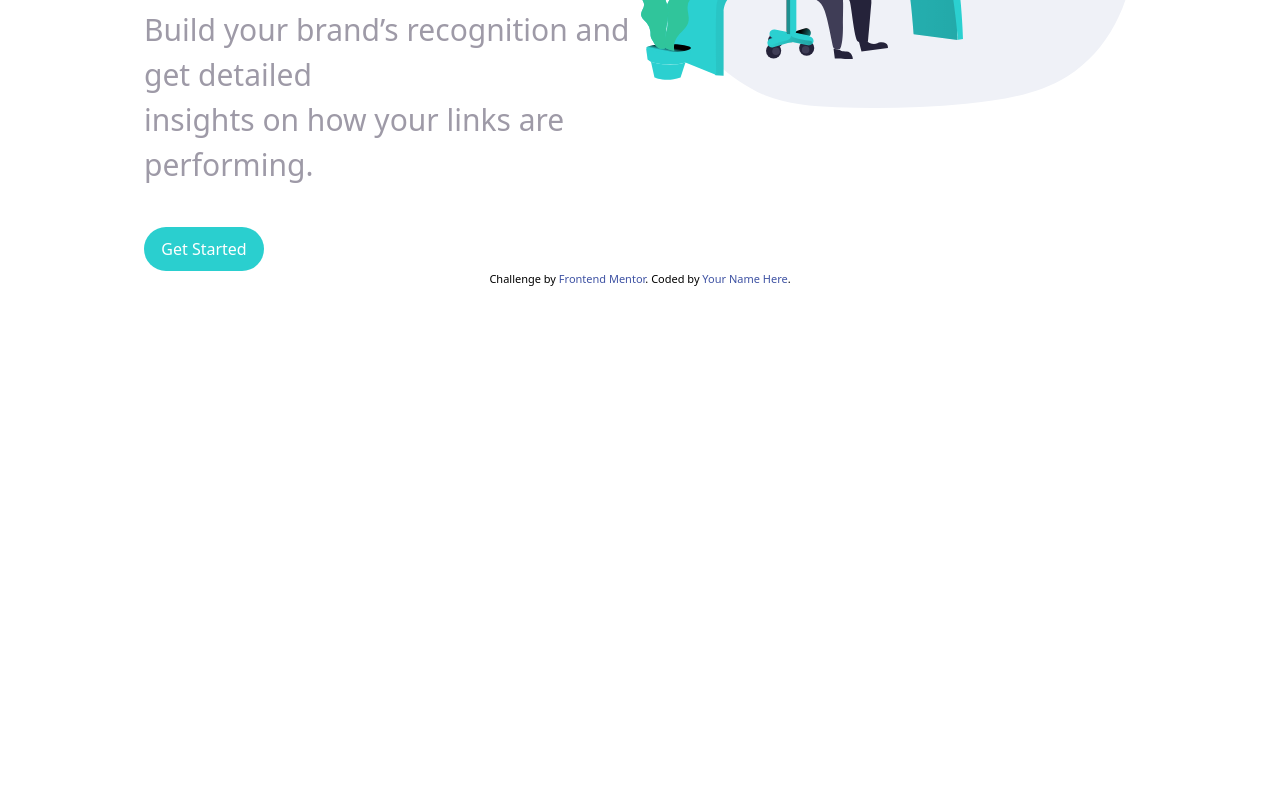
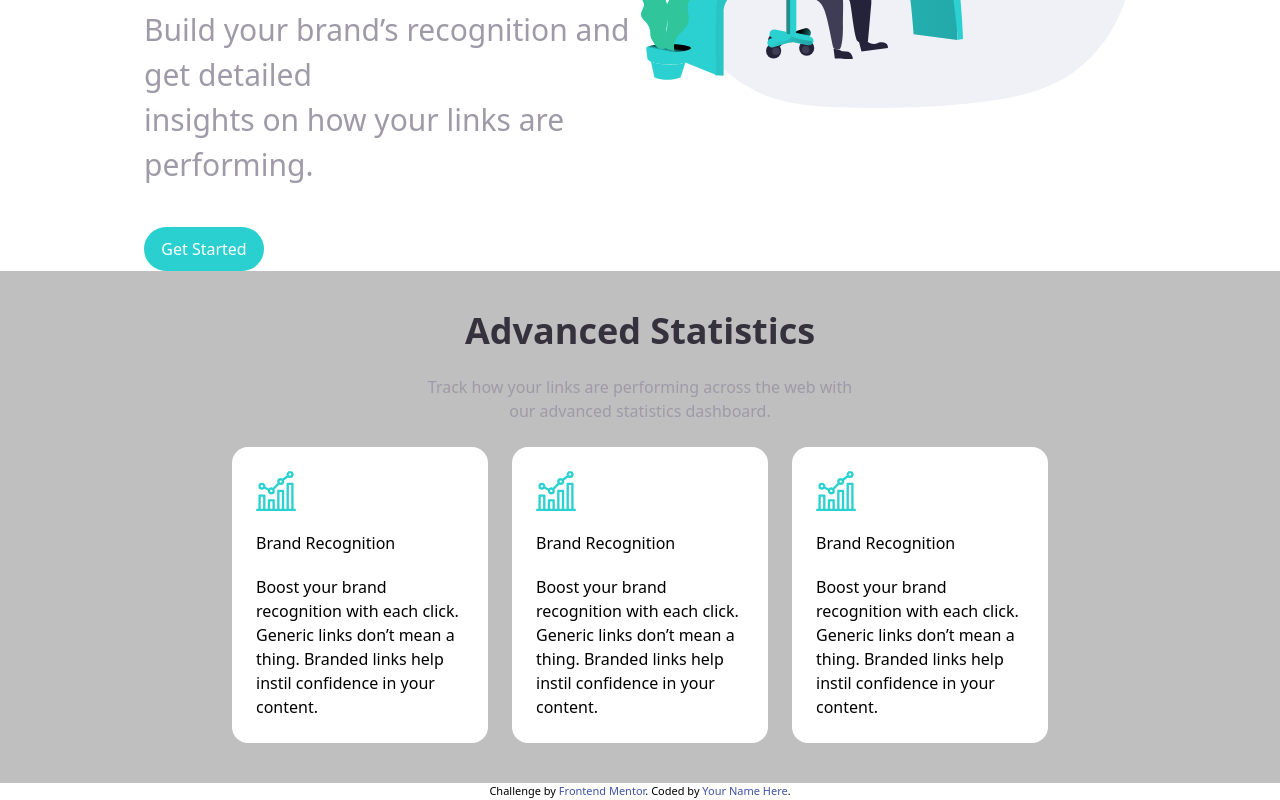
Before and after one commit to vinicim002/url-shortening-api-master, a website: page index.html in a window 1280 px wide. Shown: the part 599-1399 px from the top of the page. Before the commit the page ends 887 px from the top, so only its background shows below. Drawn offline with Linux system fonts and the light colour scheme.

Commit message:
Iniciando nova secao

```diff
--- a/index.html
+++ b/index.html
@@ -46,6 +46,48 @@
       </div>
     </section>
 
+    <section class="flex items-center flex-col bg-gray-400 py-10">
+      <div class="mx-36 flex flex-col items-center">
+        <h2 class="text-gray-900 font-bold text-4xl mb-6">Advanced Statistics</h2>
+        <p class="text-center text-gray-500 mb-6">
+          Track how your links are performing across the web with <br>
+          our advanced statistics dashboard.
+        </p>
+      </div>
+
+      <div class="flex gap-6 flex-wrap items-center justify-center">
+        <div class="flex basis-64 flex-col gap-y-5 bg-white p-6 rounded-2xl">
+          <div>
+            <img src="src/images/icon-brand-recognition.svg" alt="">
+          </div>
+          <h3>Brand Recognition</h3>
+          <p>
+            Boost your brand recognition with each click. Generic links don’t mean a thing. Branded links help instil confidence in your content.
+          </p>
+        </div>
+
+        <div class="flex basis-64 flex-col gap-y-5 bg-white p-6 rounded-2xl">
+          <div>
+            <img src="src/images/icon-brand-recognition.svg" alt="">
+          </div>
+          <h3>Brand Recognition</h3>
+          <p>
+            Boost your brand recognition with each click. Generic links don’t mean a thing. Branded links help instil confidence in your content.
+          </p>
+        </div>
+
+        <div class="flex basis-64 flex-col gap-y-5 bg-white p-6 rounded-2xl">
+          <div>
+            <img src="src/images/icon-brand-recognition.svg" alt="">
+          </div>
+          <h3>Brand Recognition</h3>
+          <p>
+            Boost your brand recognition with each click. Generic links don’t mean a thing. Branded links help instil confidence in your content.
+          </p>
+        </div>
+      </div>
+    </section>
+
   </main>
 
 
@@ -55,24 +97,17 @@
 
 
   <!--
+Shorten a link here...
+
+  Shorten It!
 
 
 
 
 
-  Shorten a link here...
 
-  Shorten It!
 
-  Advanced Statistics
 
-  Track how your links are performing across the web with our
-  advanced statistics dashboard.
-
-  Brand Recognition
-
-  Boost your brand recognition with each click. Generic links don’t
-  mean a thing. Branded links help instil confidence in your content.
 
   Detailed Records
 
```
Also changed, not shown: src/css/output.css.
